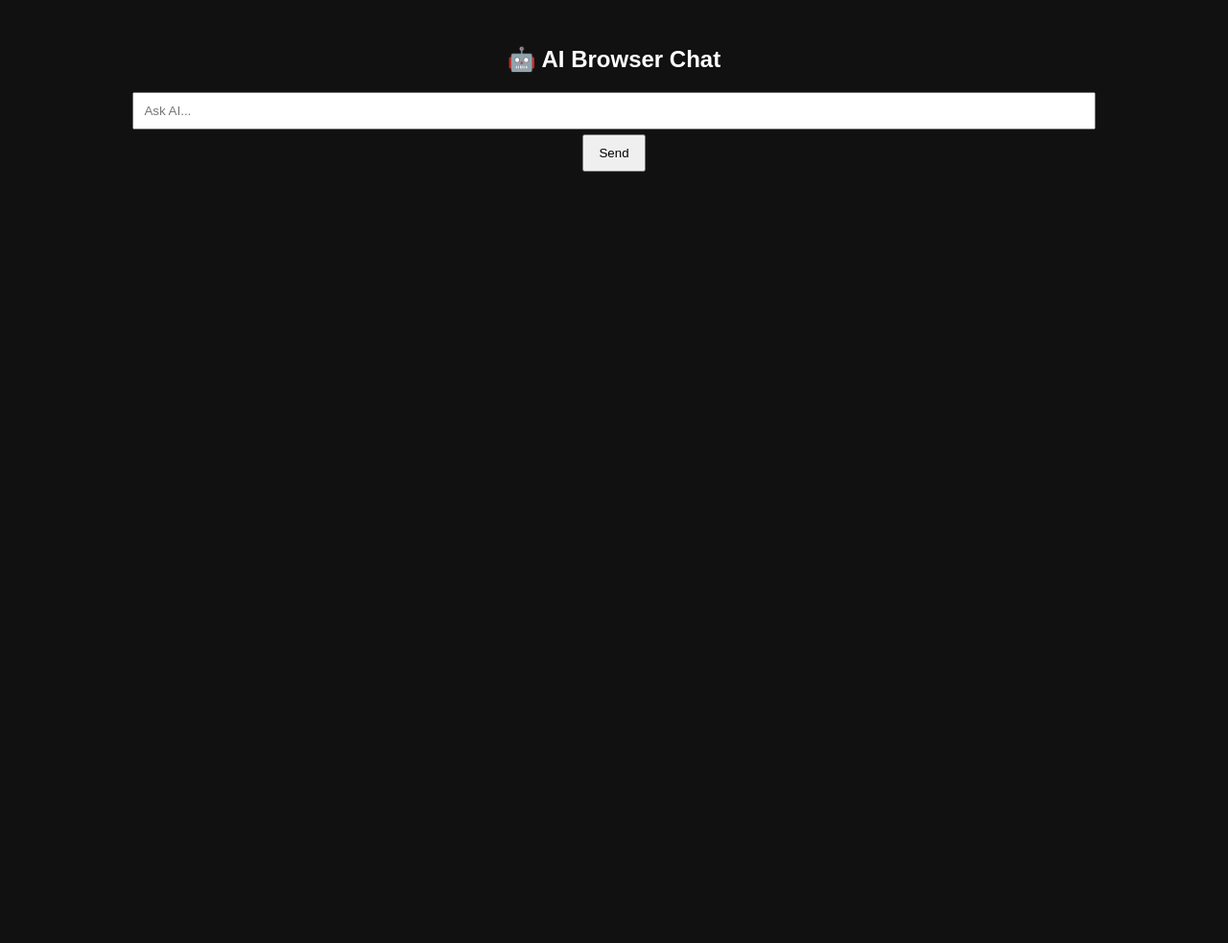
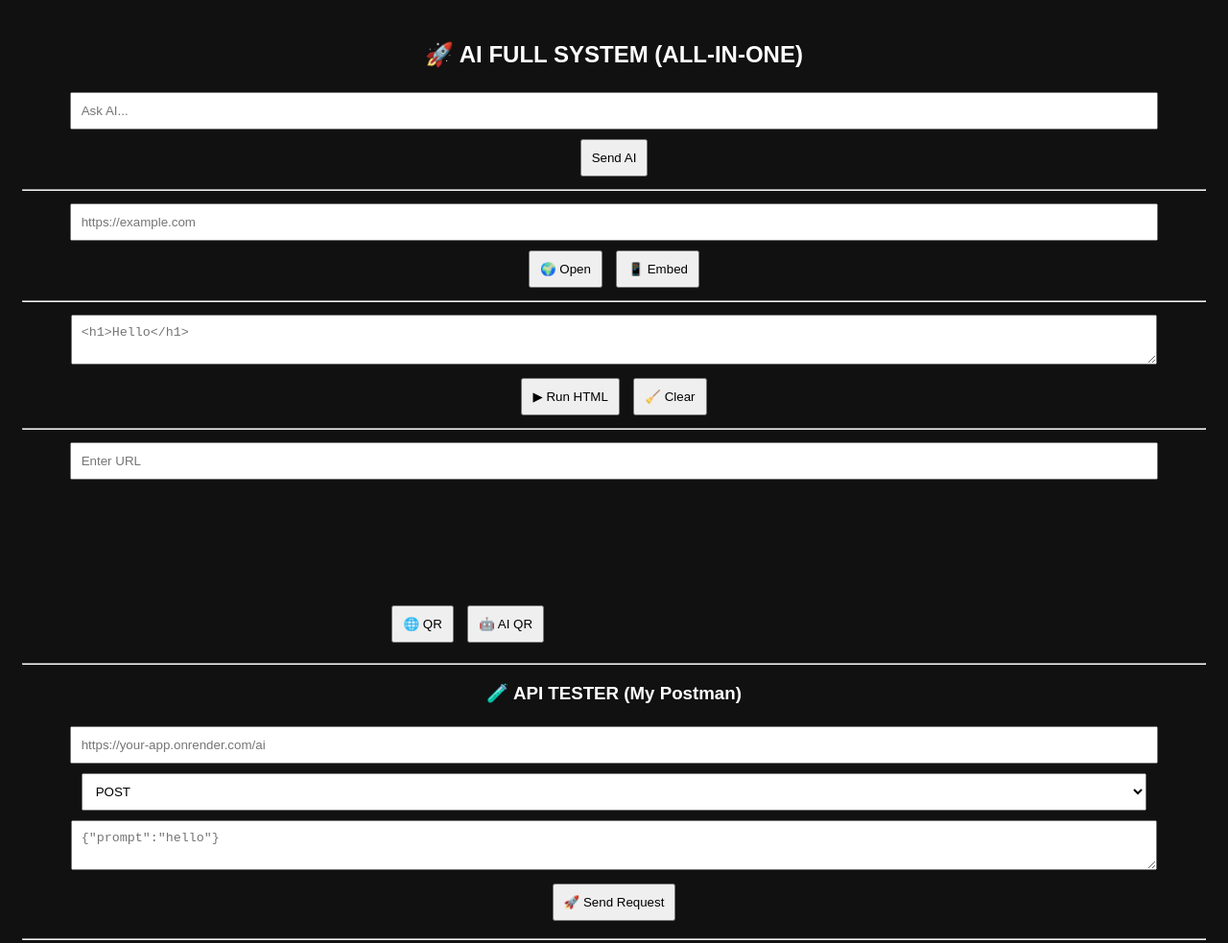
Before and after one commit to bbgeneralplus2028-star/ai-web-tool, a website: page index.html in a window 1280 px wide. Shown: the top 983 px of the page at 96% size. Before the commit the page ends 800 px from the top, so only its background shows below. Drawn offline with Linux system fonts and the light colour scheme.

Commit message:
Update index.html

```diff
--- a/index.html
+++ b/index.html
@@ -1,77 +1,180 @@
 <!DOCTYPE html>
 <html>
 <head>
-  <title>AI Browser</title>
+  <title>AI FULL SYSTEM + API TESTER</title>
+
+  <script src="https://cdn.jsdelivr.net/npm/qrcode/build/qrcode.min.js"></script>
 
   <style>
-    body { font-family: Arial; text-align: center; padding: 20px; background:#111; color:white; }
-    input { width: 80%; padding: 10px; }
-    button { padding: 10px 15px; margin: 5px; }
-    #chat { margin-top: 20px; text-align: left; max-width: 600px; margin-left:auto; margin-right:auto; }
-    .msg { padding: 10px; margin: 5px; border-radius: 8px; }
+    body { font-family: Arial; text-align: center; padding: 15px; background:#111; color:white; }
+    input, textarea, select { width: 90%; padding: 10px; margin: 5px; }
+    button { padding: 10px; margin: 5px; cursor:pointer; }
+    iframe { width: 95%; height: 280px; border: 2px solid #444; margin-top: 10px; }
+    #chat { max-width:600px; margin:auto; text-align:left; }
+    .msg { padding:8px; margin:5px; border-radius:6px; }
     .user { background:#333; }
     .ai { background:#1e3a8a; }
+    pre { text-align:left; white-space:pre-wrap; }
   </style>
 </head>
 
 <body>
 
-<h2>🤖 AI Browser Chat</h2>
+<h2>🚀 AI FULL SYSTEM (ALL-IN-ONE)</h2>
+
+<!-- ================= AI CHAT ================= -->
+<div id="chat"></div>
 
 <input id="msg" placeholder="Ask AI...">
 <br>
+<button onclick="sendAI()">Send AI</button>
 
-<button onclick="send()">Send</button>
+<hr>
 
-<div id="chat"></div>
+<!-- ================= WEB TOOL ================= -->
+<input id="url" placeholder="https://example.com">
+<br>
+<button onclick="openSite()">🌍 Open</button>
+<button onclick="embedSite()">📱 Embed</button>
+
+<hr>
+
+<!-- ================= HTML RUNNER ================= -->
+<textarea id="htmlCode" placeholder="<h1>Hello</h1>"></textarea>
+<br>
+<button onclick="runHTML()">▶ Run HTML</button>
+<button onclick="clearFrame()">🧹 Clear</button>
+
+<hr>
+
+<!-- ================= QR SYSTEM ================= -->
+<input id="qrInput" placeholder="Enter URL">
+<br>
+<button onclick="qrNormal()">🌐 QR</button>
+<button onclick="qrAI()">🤖 AI QR</button>
+
+<canvas id="qr"></canvas>
+<p id="qrInfo"></p>
+
+<hr>
+
+<!-- ================= API TESTER (POSTMAN) ================= -->
+<h3>🧪 API TESTER (My Postman)</h3>
+
+<input id="apiUrl" placeholder="https://your-app.onrender.com/ai">
+
+<br>
+
+<select id="method">
+  <option>POST</option>
+  <option>GET</option>
+</select>
+
+<br>
+
+<textarea id="body" placeholder='{"prompt":"hello"}'></textarea>
+
+<br>
+
+<button onclick="sendRequest()">🚀 Send Request</button>
+
+<pre id="response"></pre>
+
+<hr>
+
+<!-- ================= OUTPUT ================= -->
+<iframe id="preview"></iframe>
 
 <script>
 
-// ======================
-// 🔗 YOUR BACKEND (Render)
-// ======================
+// ================= AI =================
 const API_URL = "/ai";
-// OR: "https://your-app.onrender.com/ai"
 
-// ======================
-// 💬 ADD MESSAGE
-// ======================
-function addMsg(text, type){
-  const div = document.createElement("div");
-  div.className = "msg " + type;
-  div.innerText = text;
+function addMsg(text,type){
+  const div=document.createElement("div");
+  div.className="msg "+type;
+  div.innerText=text;
   document.getElementById("chat").appendChild(div);
 }
 
-// ======================
-// 🤖 SEND TO AI
-// ======================
-async function send(){
-  const input = document.getElementById("msg");
-  const text = input.value;
-
+async function sendAI(){
+  const text=document.getElementById("msg").value;
   if(!text) return;
 
-  addMsg("You: " + text, "user");
-  input.value = "";
+  addMsg("You: "+text,"user");
 
-  addMsg("AI: thinking...", "ai");
+  const res=await fetch(API_URL,{
+    method:"POST",
+    headers:{"Content-Type":"application/json"},
+    body: JSON.stringify({prompt:text})
+  });
 
-  try {
-    const res = await fetch(API_URL, {
-      method:"POST",
+  const data=await res.json();
+
+  addMsg("AI: "+(data.result||"error"),"ai");
+}
+
+// ================= WEB =================
+function fix(u){
+  return u.startsWith("http")?u:"https://"+u;
+}
+
+function openSite(){
+  let u=fix(document.getElementById("url").value);
+  window.open(u,"_blank");
+}
+
+function embedSite(){
+  let u=fix(document.getElementById("url").value);
+  document.getElementById("preview").src=u;
+}
+
+// ================= HTML RUN =================
+function runHTML(){
+  document.getElementById("preview").srcdoc =
+    document.getElementById("htmlCode").value;
+}
+
+function clearFrame(){
+  document.getElementById("preview").src="";
+  document.getElementById("preview").srcdoc="";
+}
+
+// ================= QR =================
+function qrNormal(){
+  let u=fix(document.getElementById("qrInput").value);
+  QRCode.toCanvas(document.getElementById("qr"),u);
+  document.getElementById("qrInfo").innerText="🌐 Normal QR";
+}
+
+function qrAI(){
+  let u="https://your-app.onrender.com/ai-mode";
+  QRCode.toCanvas(document.getElementById("qr"),u);
+  document.getElementById("qrInfo").innerText="🤖 AI QR Mode";
+}
+
+// ================= API TESTER =================
+async function sendRequest(){
+  const url=document.getElementById("apiUrl").value;
+  const method=document.getElementById("method").value;
+  const body=document.getElementById("body").value;
+
+  document.getElementById("response").innerText="Loading...";
+
+  try{
+    const res=await fetch(url,{
+      method:method,
       headers:{"Content-Type":"application/json"},
-      body: JSON.stringify({ prompt: text })
+      body: method==="POST"?body:null
     });
 
-    const data = await res.json();
+    const data=await res.json();
 
-    // remove "thinking..."
-    document.querySelectorAll(".ai")[document.querySelectorAll(".ai").length-1]
-      .innerText = "AI: " + (data.result || "No response");
+    document.getElementById("response").innerText=
+      "STATUS: "+res.status+"\n\n"+JSON.stringify(data,null,2);
 
-  } catch(err){
-    addMsg("Error: " + err.message, "ai");
+  }catch(e){
+    document.getElementById("response").innerText="ERROR: "+e.message;
   }
 }
 
```
